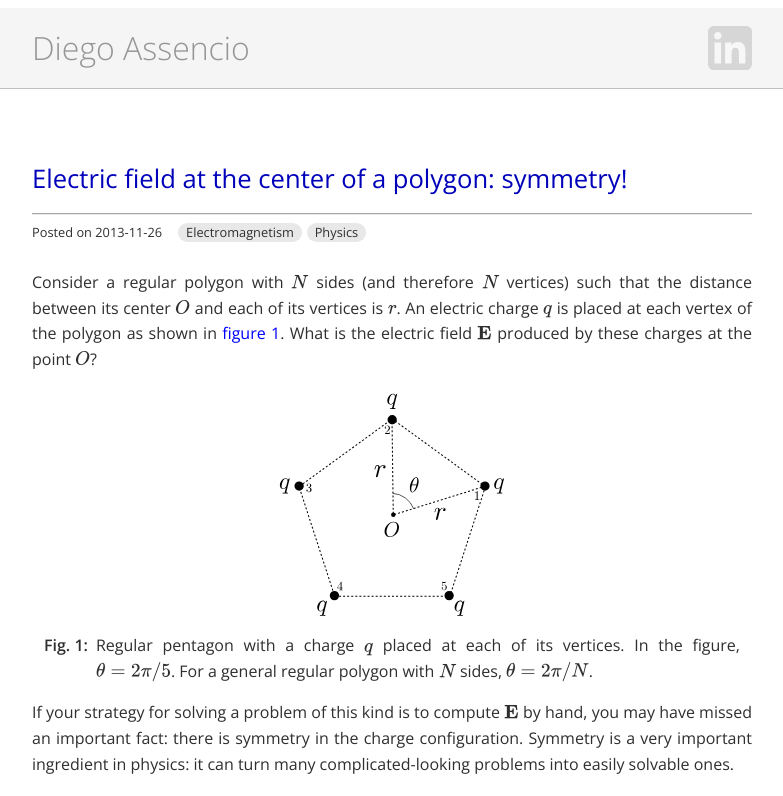
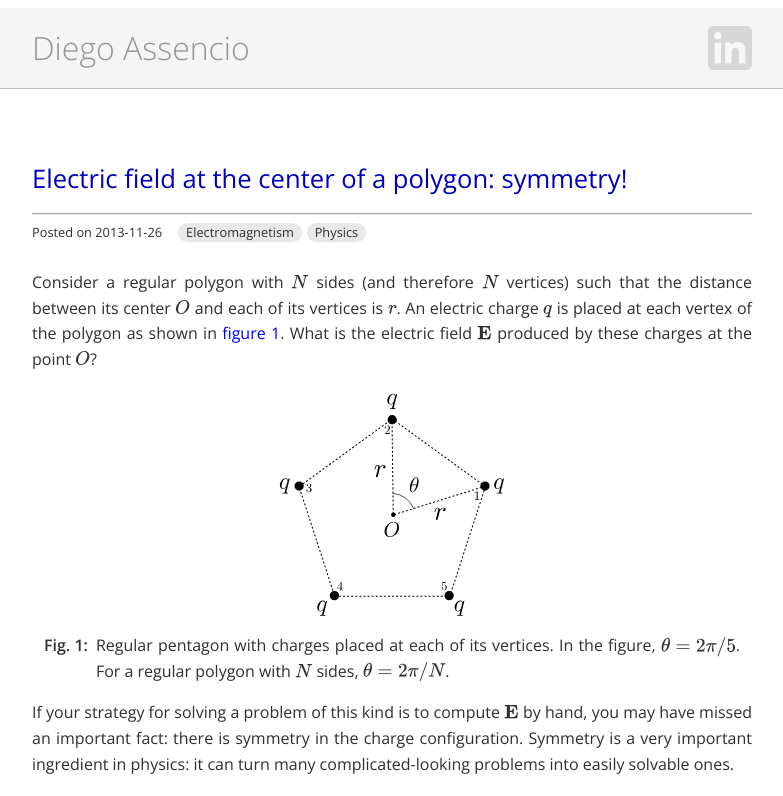
Before and after one commit to dassencio/blog, a Vue app: page /12 in a window 1280 px wide. Shown: the top 796 px of the page, without its empty margins (248-1031 px from the left). Built offline with nearby package versions, Linux system fonts and the light colour scheme.

Commit message:
Improve post text

```diff
--- a/src/posts/12.vue
+++ b/src/posts/12.vue
@@ -8,9 +8,9 @@
   </p>
 
   <BaseFigure
-    description="Regular pentagon with a charge $q$ placed at each of its
-                 vertices. In the figure, $\theta = 2\pi / 5$. For a general
-                 regular polygon with $N$ sides, $\theta = 2\pi / N$."
+    description="Regular pentagon with charges placed at each of its vertices.
+                 In the figure, $\theta = 2\pi / 5$. For a regular  polygon with
+                 $N$ sides, $\theta = 2\pi / N$."
     :number="1"
   >
     <ResponsiveImage
```
